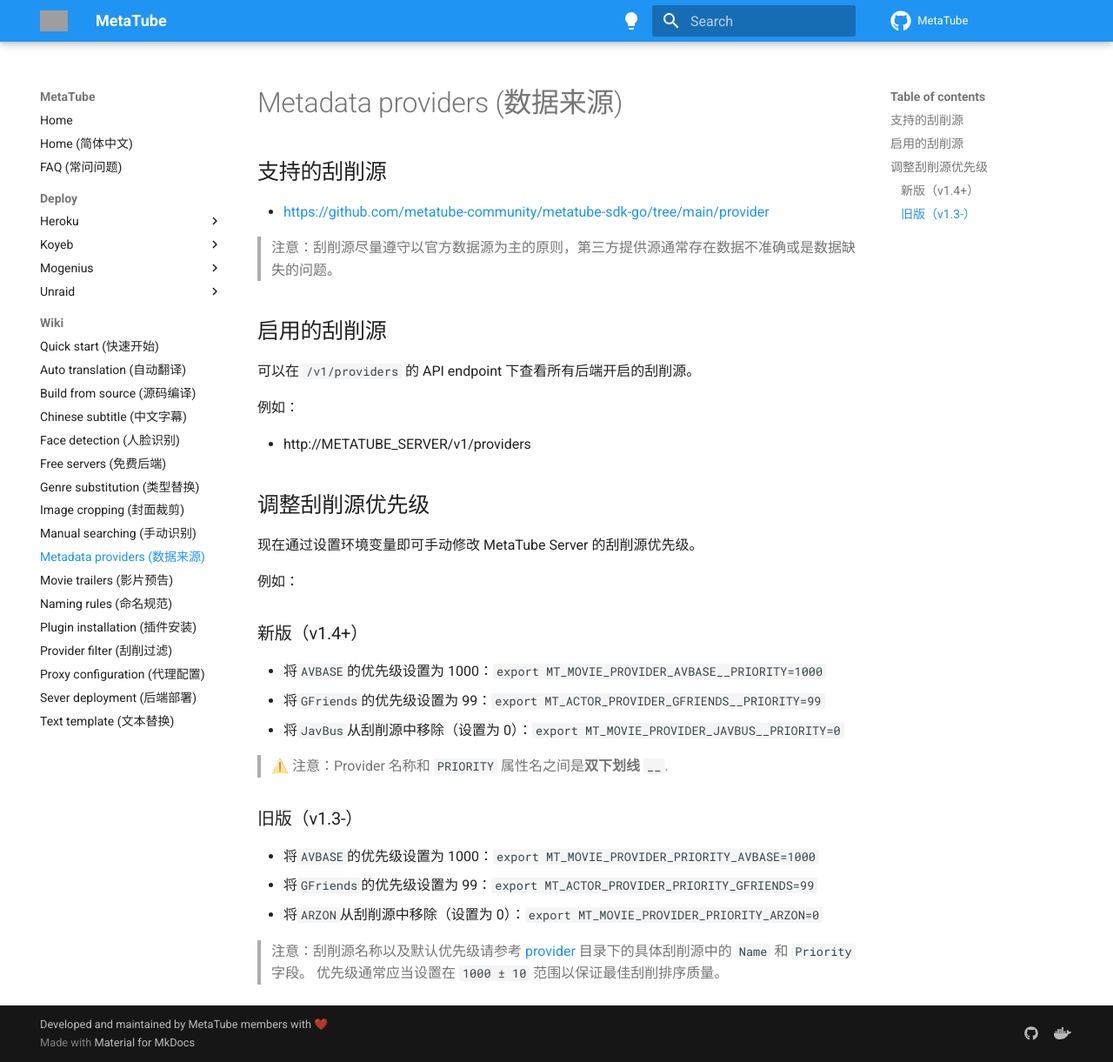
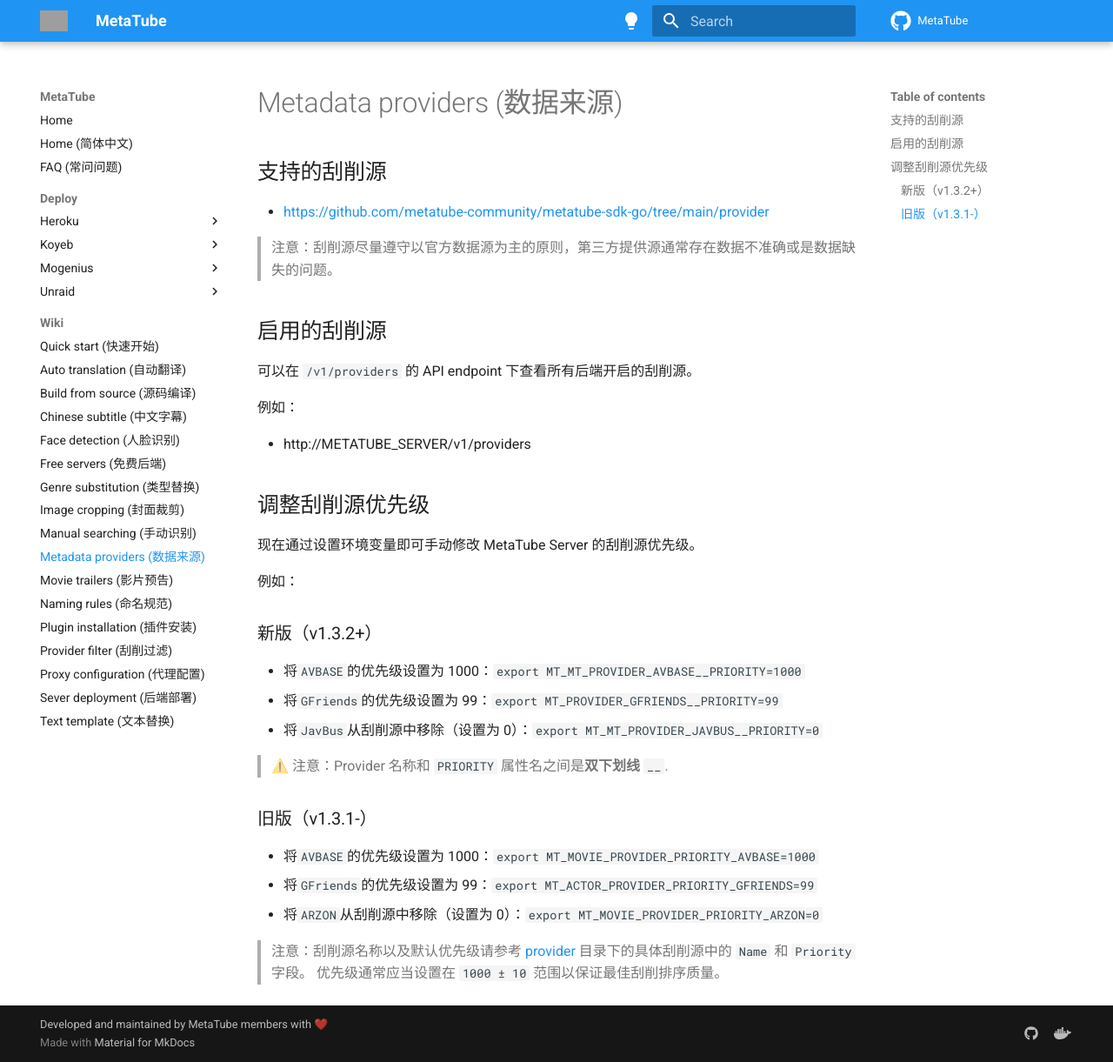
Before and after one commit to metatube-community/metatube-community.github.io, an MkDocs documentation site: the page built from docs/wiki/metadata-providers.md, in a window 1280 px wide and 1221 px high. Shown: the whole window at 87% size. Built offline with MkDocs 1.6.1 and Material for MkDocs 9.7.7, drawn with Linux system fonts in a browser that asks for light colours; grey boxes are pictures that could not be loaded.

Commit message:
Update metadata-providers.md
Fix v1.3.2+ providers commands

```diff
--- a/docs/wiki/metadata-providers.md
+++ b/docs/wiki/metadata-providers.md
@@ -20,15 +20,15 @@
 
 例如：
 
-### 新版（v1.4+）
+### 新版（v1.3.2+）
 
-- 将`AVBASE`的优先级设置为 1000：`export MT_MOVIE_PROVIDER_AVBASE__PRIORITY=1000`
-- 将`GFriends`的优先级设置为 99：`export MT_ACTOR_PROVIDER_GFRIENDS__PRIORITY=99`
-- 将`JavBus`从刮削源中移除（设置为 0）：`export MT_MOVIE_PROVIDER_JAVBUS__PRIORITY=0`
+- 将`AVBASE`的优先级设置为 1000：`export MT_MT_PROVIDER_AVBASE__PRIORITY=1000`
+- 将`GFriends`的优先级设置为 99：`export MT_PROVIDER_GFRIENDS__PRIORITY=99`
+- 将`JavBus`从刮削源中移除（设置为 0）：`export MT_MT_PROVIDER_JAVBUS__PRIORITY=0`
 
 > ⚠️ 注意：Provider 名称和 `PRIORITY` 属性名之间是**双下划线** `__`.
 
-### 旧版（v1.3-）
+### 旧版（v1.3.1-）
 
 - 将`AVBASE`的优先级设置为 1000：`export MT_MOVIE_PROVIDER_PRIORITY_AVBASE=1000`
 - 将`GFriends`的优先级设置为 99：`export MT_ACTOR_PROVIDER_PRIORITY_GFRIENDS=99`
```
